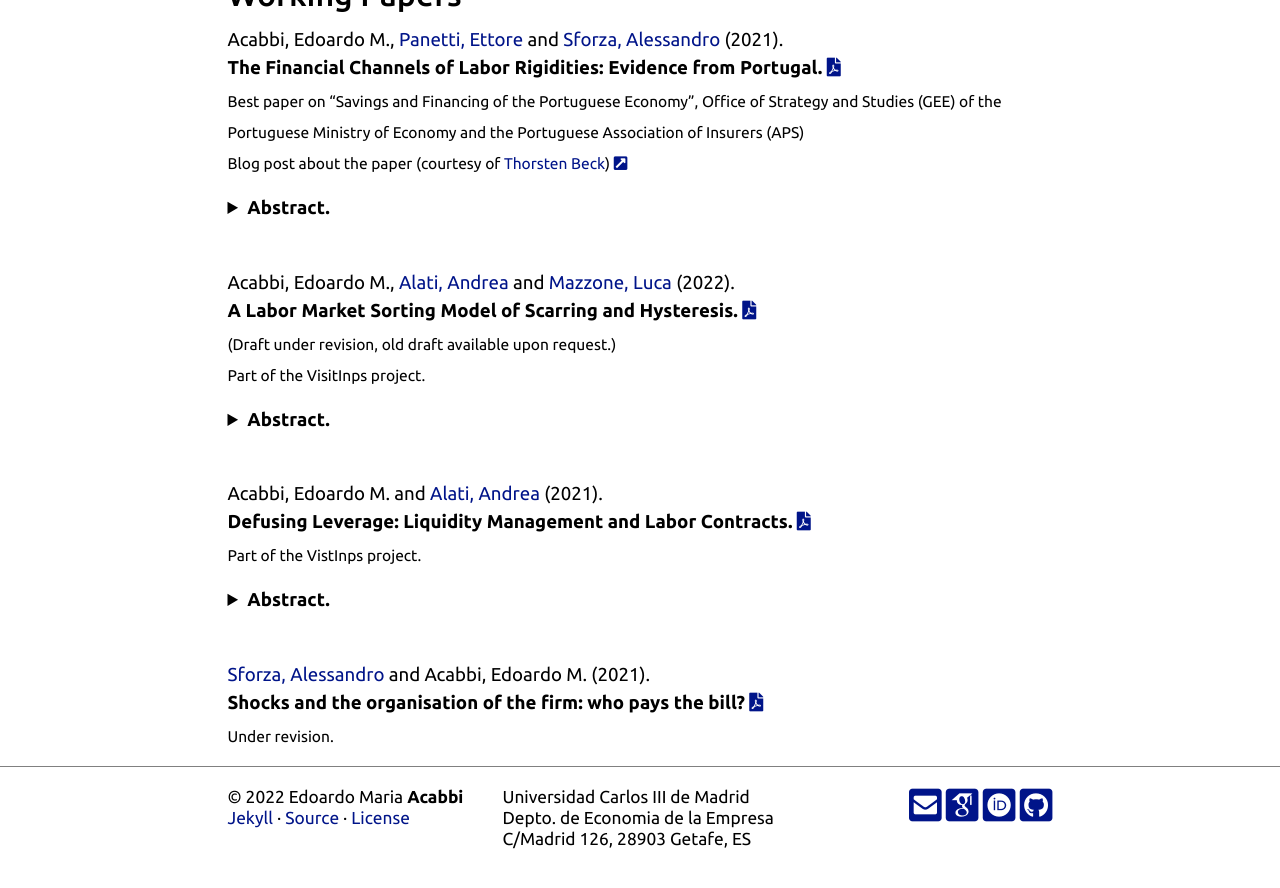
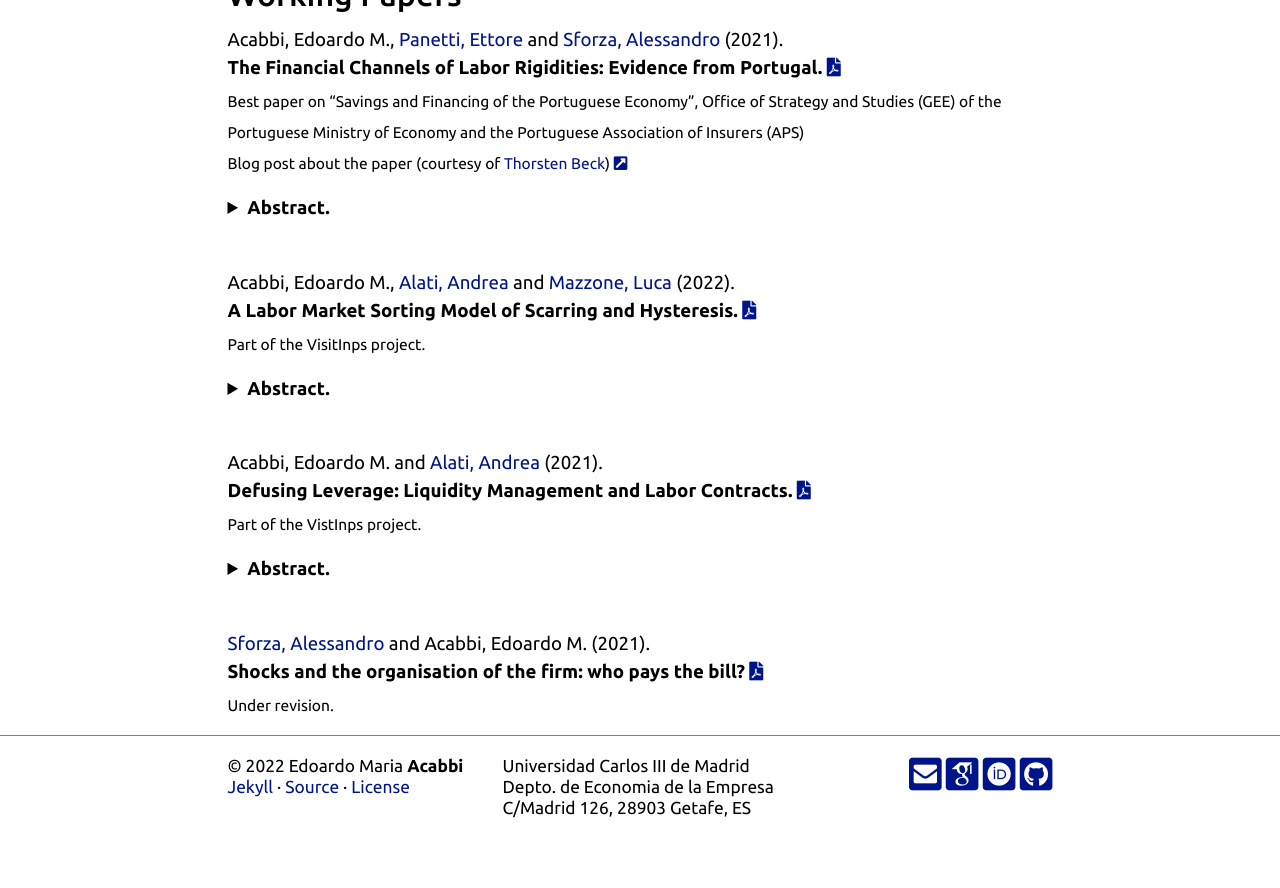
Before and after one commit to eacabbi/eacabbi.github.io, a Jekyll site: the page built from index.md, in a window 1280 px wide and 900 px high, scrolled down 1202 px. Shown: the top 888 px of the window. Built offline with Jekyll 4.4.1, drawn with Linux system fonts in a browser that asks for light colours; some web fonts are replaced.

Commit message:
update provisional

```diff
--- a/index.md
+++ b/index.md
@@ -48,7 +48,7 @@ How do credit shocks affect labor market reallocation and firms’ exit, and how
 <br>
 Acabbi, Edoardo M., <a href="https://andrealati.github.io"> Alati, Andrea </a> and <a href="https://sites.google.com/view/lucamazzone/home"> Mazzone, Luca</a> (2022).
 **A Labor Market Sorting Model of Scarring and Hysteresis.** <a href="https://papers.ssrn.com/sol3/papers.cfm?abstract_id=4068858" class="{{ site.pdf_icon }}" title="{{ site.pdf_title }}" id="icon"></a>
-<br> <sub>(Draft under revision, old draft available upon request.)</sub> <br> <sub> Part of the VisitInps project. </sub>
+<br> <sub> Part of the VisitInps project. </sub>
 
 <details>
 <summary><b> Abstract. </b></summary>
```
